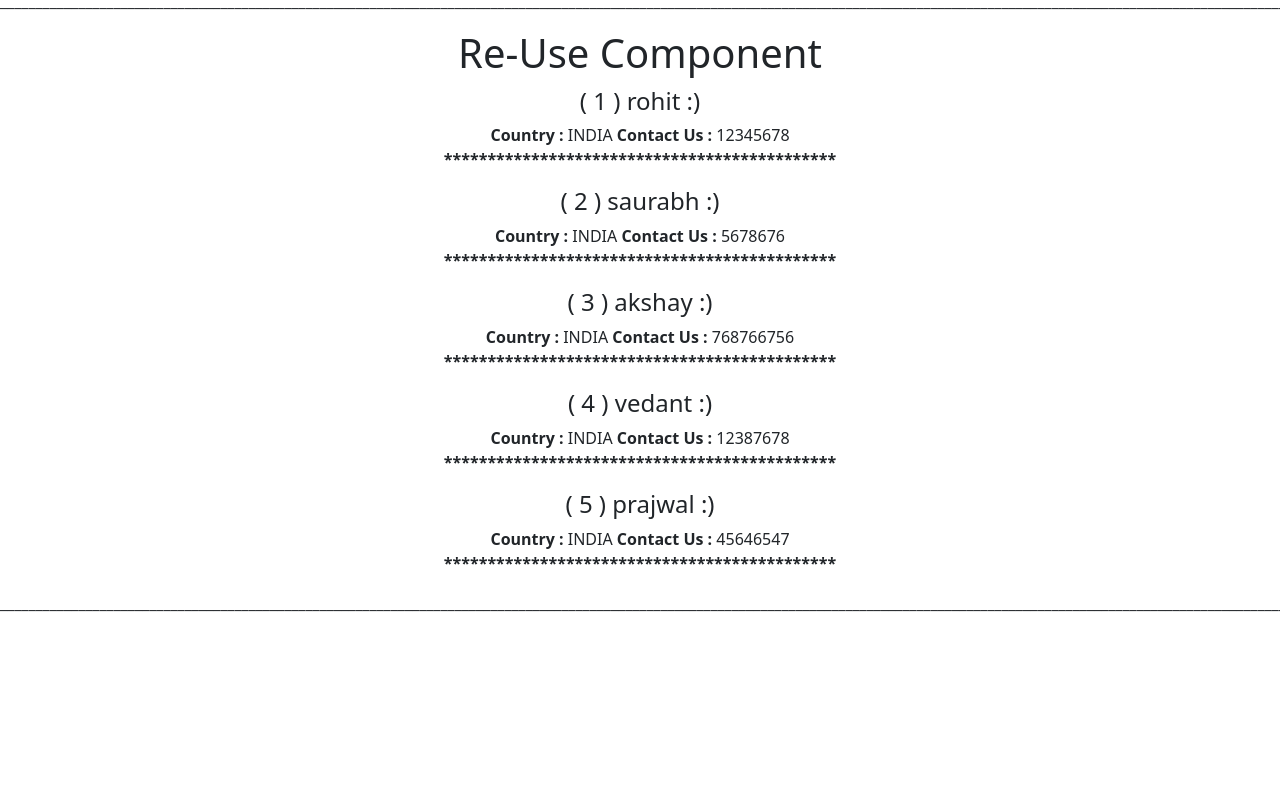
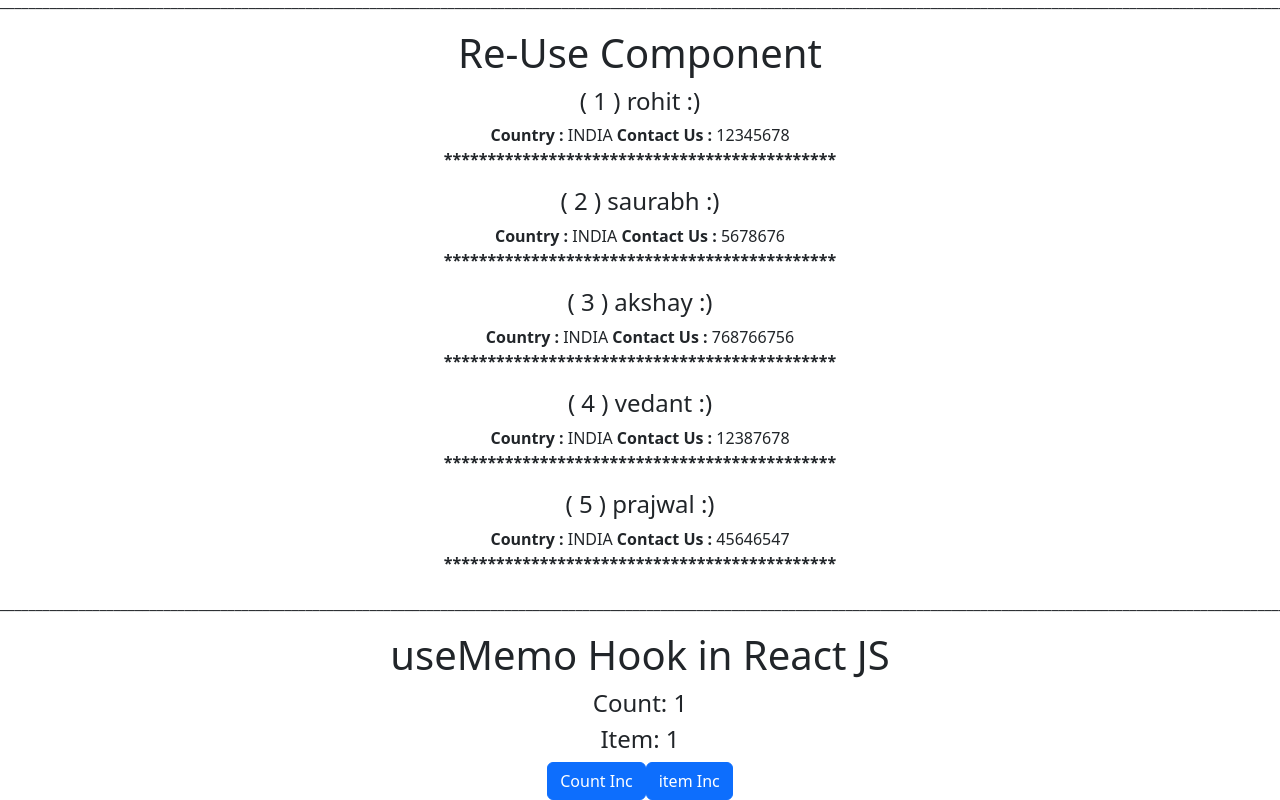
Before and after one commit to Rohit3920/React-practise, a React (Create React App) app: page / in a window 1280 px wide. Shown: the part 4926-5726 px from the top of the page. Before the commit the page ends 5557 px from the top, so only its background shows below. Built offline with nearby package versions, Linux system fonts and the light colour scheme.

Commit message:
useMemo Hook in React JS

```diff
--- a/src/App.js
+++ b/src/App.js
@@ -25,6 +25,7 @@ import Styling from './Component/Styling';
 import HandleArray from './Component/HandleArray';
 import ReUseComponent from './Component/ReUseComponent';
 import LineCode from './Component/LineCode';
+import HookUseMemo from './HookUseMemo';
 
 function App() {
 
@@ -104,6 +105,7 @@ function App() {
       <ReUseComponent />
 
       <LineCode />
+      <HookUseMemo />
 
 
       {/* <BrowserRouter >
--- /dev/null
+++ b/src/HookUseMemo.js
@@ -0,0 +1,33 @@
+import { useMemo, useState } from "react";
+import { Button } from "react-bootstrap";
+
+
+function HookUseMemo(){
+
+    const [count, setCount] = useState(1);
+    const [item, setItem] = useState(1);
+
+    const multiCountMemo = useMemo(function multiCount(){
+        console.log("MultiCount", count)
+       return count + 2;
+    })
+    console.log(multiCountMemo)
+
+
+
+
+    return (
+        <div>
+            <h1>useMemo Hook in React JS</h1>
+            <h4>Count: {count}</h4>
+            <h4>Item: {item}</h4>
+
+            <Button onClick={()=> setCount(multiCountMemo)}>Count Inc</Button>
+            <Button onClick={()=>setItem(item * 2)}>item Inc</Button>
+        </div>
+    )
+
+
+}
+
+export default HookUseMemo;
```
